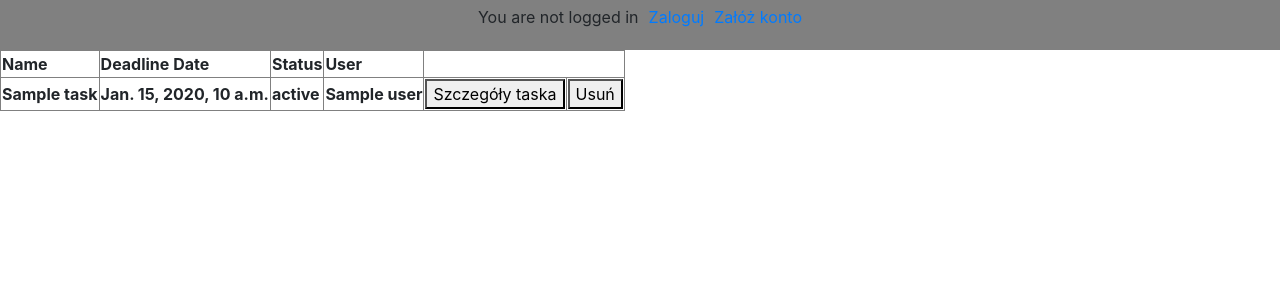
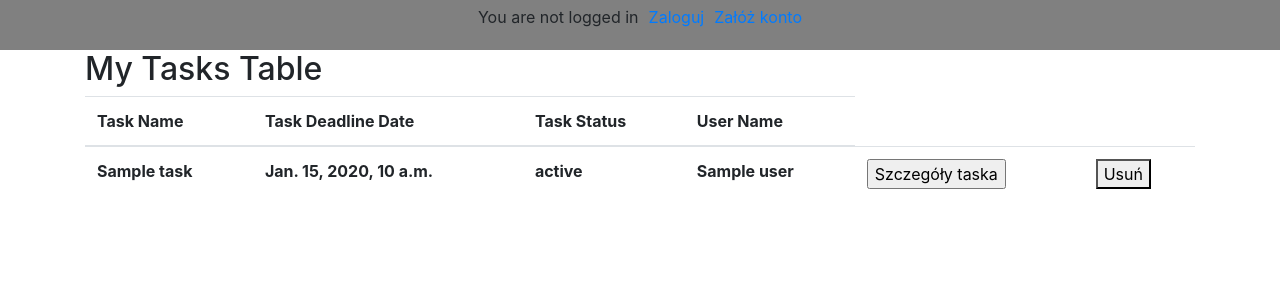
Before and after one commit to Areckki1985/to_do_list, a Django app: template to_do_list/templates/my_tasks.html in a window 1280 px wide. Shown: the top 300 px of the page. Run offline with Django 3.2, Linux system fonts and the light colour scheme; the template is opened without the code that fills it: most values are stand-ins (such as "Sample title", 1, 10 or a date in 2020); lists and menus that the app fills with data are empty; some libraries are stand-ins or nearby versions.

Commit message:
Styled template

```diff
--- a/to_do_list/templates/my_tasks.html
+++ b/to_do_list/templates/my_tasks.html
@@ -1,38 +1,45 @@
 {% extends 'base.html' %}
+
 
 <!DOCTYPE html>
 <html lang="en">
 <head>
-    <meta charset="UTF-8">
   <title>All Tasks</title>
+  <meta charset="utf-8">
+  <meta name="viewport" content="width=device-width, initial-scale=1">
+  <link rel="stylesheet" href="https://maxcdn.bootstrapcdn.com/bootstrap/3.4.0/css/bootstrap.min.css">
+  <script src="https://ajax.googleapis.com/ajax/libs/jquery/3.4.1/jquery.min.js"></script>
+  <script src="https://maxcdn.bootstrapcdn.com/bootstrap/3.4.0/js/bootstrap.min.js"></script>
 </head>
 <body>
 {% block templates %}
+<div class="container">
+  <h2>My Tasks Table</h2>
 <form action="/my_tasks/" method="post">
     {% csrf_token %}
-    <table border="1px solid">
+  <table class="table">
+    <thead>
       <tr>
-            <th> Name </th>
-            <th> Deadline Date </th>
-            <th> Status </th>
-            <th> User </th>
-
+          <th>Task Name</th>
+          <th>Task Deadline Date</th>
+          <th>Task Status</th>
+          <th>User Name</th>
       </tr>
+    </thead>
+    <tbody>
       {% for task in tasks %}
       <tr>
           <th>{{ task.name }}</th>
           <th>{{ task.deadline_date }}</th>
           <th>{{ task.status }}</th>
           <th>{{ task.user }}</th>
-            <th><button onclick="location.href='/task_details/'">Szczegóły taska</th>
+          <th><input type="button" value="Szczegóły taska" onclick="location.href='/task_detail/{{ task.id }}'"></th>
           <th><button type="submit" name="Delete" value="{{ task.id }} ">Usuń</button> <br></th>
-
       </tr>
       {% endfor %}
-
+    </tbody>
   </table>
-</form>
+</div>
 {% endblock %}
-
 </body>
 </html>
```
Lines whose indentation alone changed are shown as unchanged.
